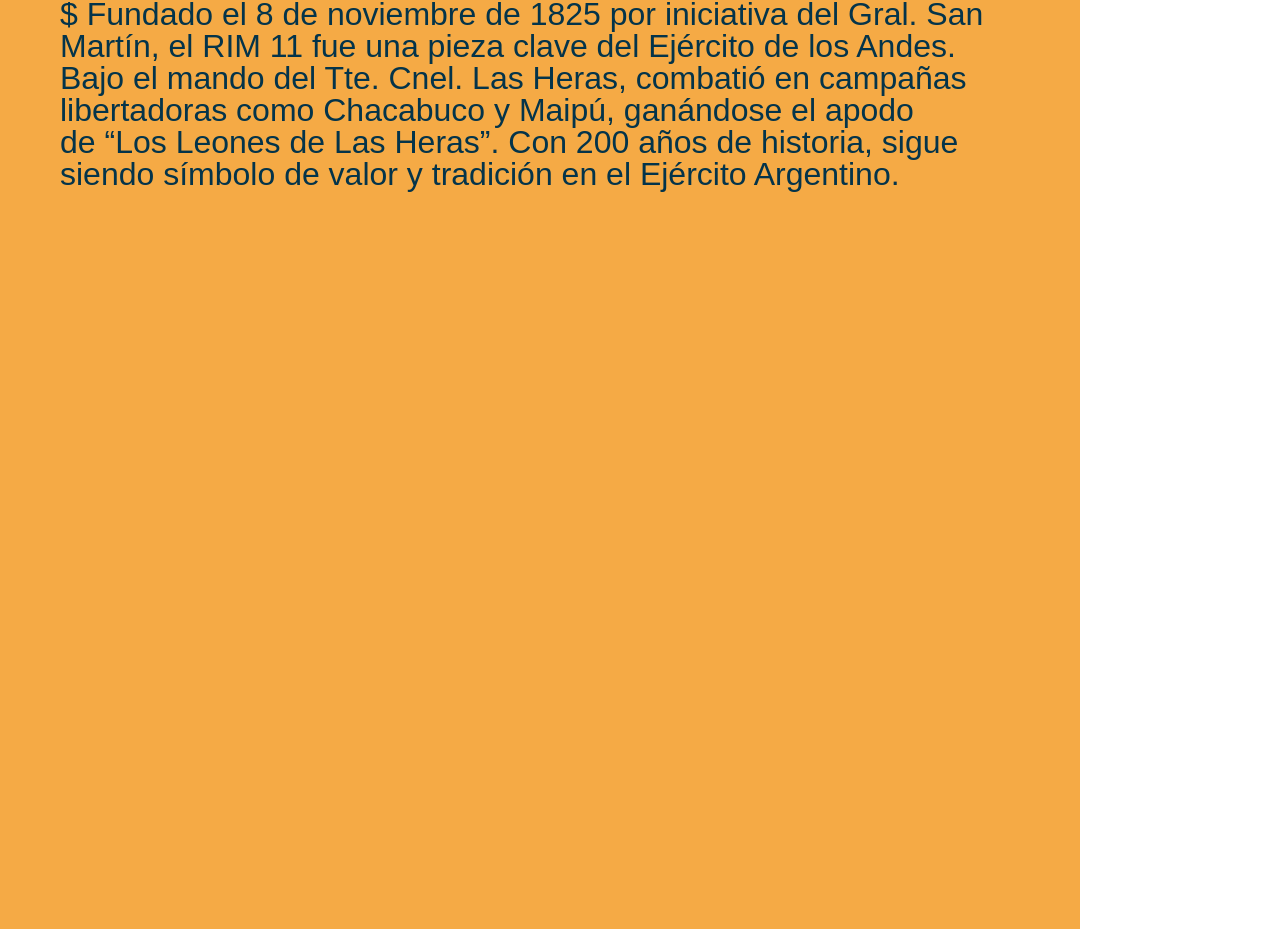
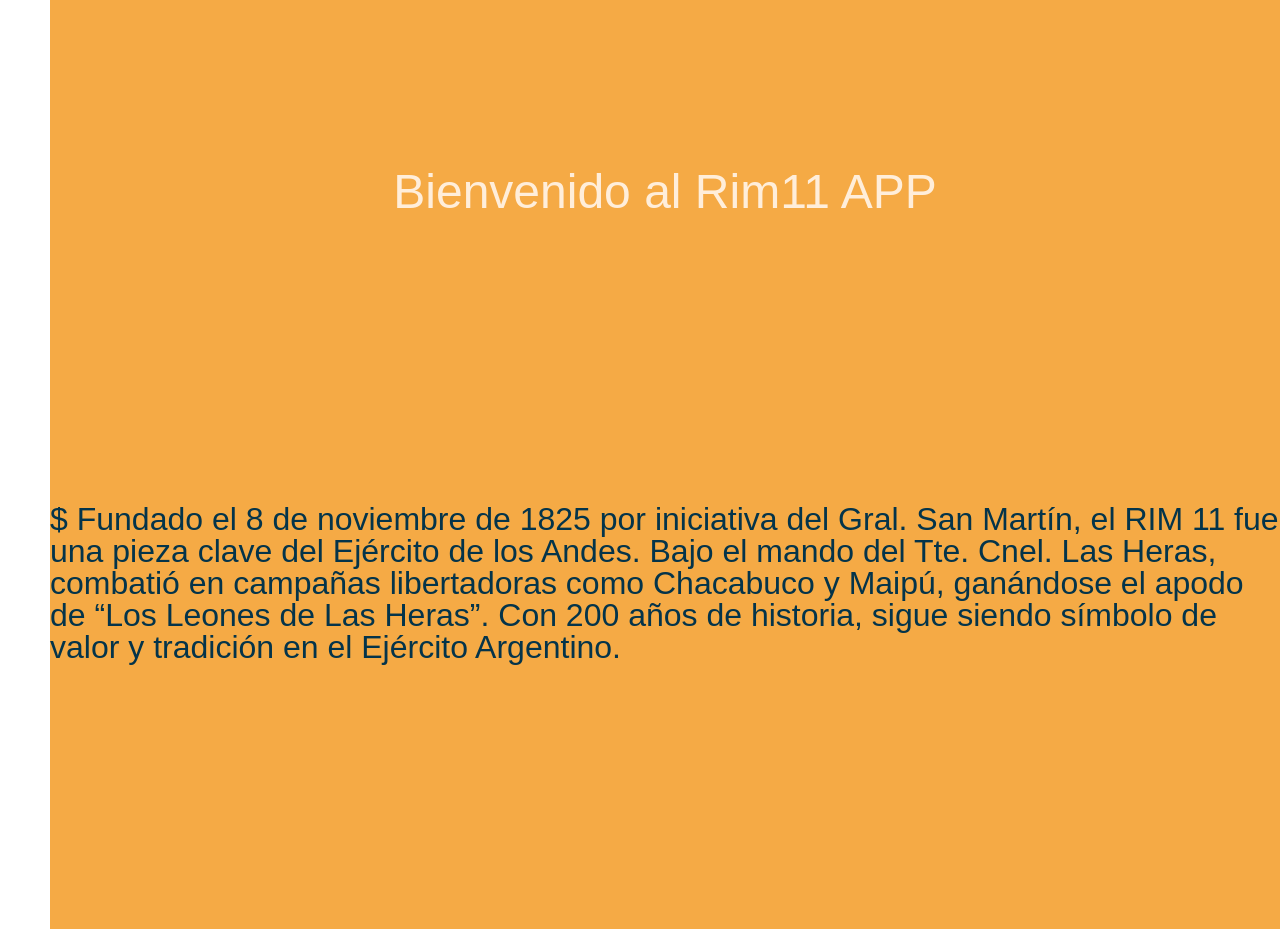
Before and after one commit to briobartech/rim11, a React (Vite) app in the folder rim11/: page / in a window 1280 px wide. Shown: the part 929-1858 px from the top of the page. Built offline with nearby package versions, Linux system fonts and the light colour scheme; a web font is replaced by a local one.

Commit message:
(fix) sorting home-content

```diff
--- a/rim11/package.json
+++ b/rim11/package.json
@@ -15,7 +15,7 @@
     "@fortawesome/react-fontawesome": "^0.2.2",
     "react": "^19.1.0",
     "react-dom": "^19.1.0",
-    "react-qr-scanner": "^1.0.0-alpha.11",
+    "react-router-dom": "^7.6.2",
     "styled-components": "^6.1.18"
   },
   "devDependencies": {
--- a/rim11/src/App.jsx
+++ b/rim11/src/App.jsx
@@ -1,23 +1,21 @@
 import Banner from './components/banner.jsx'
 import NavBar from './components/navbar.jsx'
 import styled from 'styled-components'
+import { BrowserRouter, Routes, Route } from 'react-router-dom'
+import ScannerPage from './components/scanner-page.jsx'
 import HomeContent from './components/home-content.jsx'
 import { themeData } from './assets/colors.js'
 import Title from './components/title.jsx'
 function App () {
   return (
     <>
-
       <AppStyled>
-        <div className='app-container'>
-          <div className='app-header'>
-            <Title props='Rim11' />
-            <Banner />
-            <HomeContent />
-          </div>
-
-          <NavBar />
-        </div>
+        <BrowserRouter>
+          <Routes>
+            <Route path='/' element={<HomeContent />} />
+            <Route path='/scanner' element={<ScannerPage />} />
+          </Routes>
+        </BrowserRouter>
       </AppStyled>
     </>
   )
--- a/rim11/src/assets/css/reset.css
+++ b/rim11/src/assets/css/reset.css
@@ -22,7 +22,6 @@ time, mark, audio, video {
 	font-size: 100%;
 	font: inherit;
 	vertical-align: baseline;
-	color: #F8C78D
 }
 /* HTML5 display-role reset for older browsers */
 article, aside, details, figcaption, figure,
--- a/rim11/src/components/home-content.jsx
+++ b/rim11/src/components/home-content.jsx
@@ -1,6 +1,9 @@
 import styled from 'styled-components'
 import { texts } from '../assets/text.js'
 import { themeData } from '../assets/colors.js'
+import Title from './title.jsx'
+import Banner from './banner.jsx'
+import NavBar from './navbar.jsx'
 
 const colors = themeData
 
@@ -8,8 +11,15 @@ function HomeContent () {
   return (
     <HomeContentStyled>
       <div className='home-content'>
-        <h2 className='sub-title'>Bienvenido al Rim11 APP</h2>
-        <p>${texts.home}</p>
+        <div className='app-container'>
+          <div className='app-header'>
+            <Title props='Rim11' />
+            <Banner />
+          </div>
+          <h2 className='sub-title'>Bienvenido al Rim11 APP</h2>
+          <p>${texts.home}</p>
+          <NavBar />
+        </div>
       </div>
     </HomeContentStyled>
   )
--- a/rim11/src/components/navbar.jsx
+++ b/rim11/src/components/navbar.jsx
@@ -7,6 +7,7 @@ import {
 } from '@fortawesome/free-solid-svg-icons'
 import styled from 'styled-components'
 import { themeData } from '../assets/colors.js'
+import { Link } from 'react-router-dom';
 
 const colors = themeData
 
@@ -21,7 +22,8 @@ function NavBar () {
           <li>
             <FontAwesomeIcon icon={faUser} />
           </li>
-          <li>Tour</li>
+
+          <li><Link to="/scanner">TOUR</Link></li>
           <li>
             <FontAwesomeIcon icon={faCircleInfo} />
           </li>
```
Also changed, not shown: 1 other file (tests, documents, lock files or other folders).
